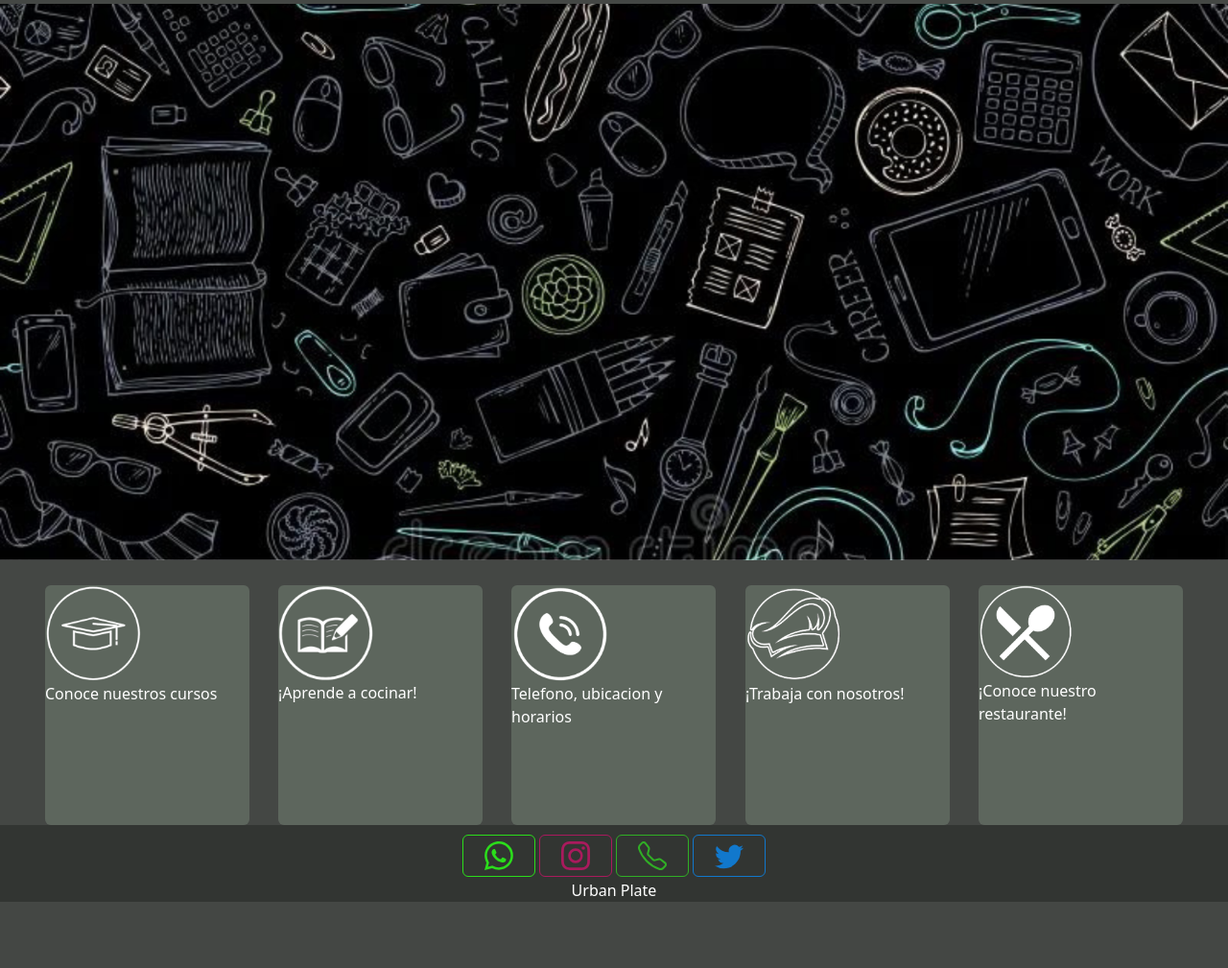
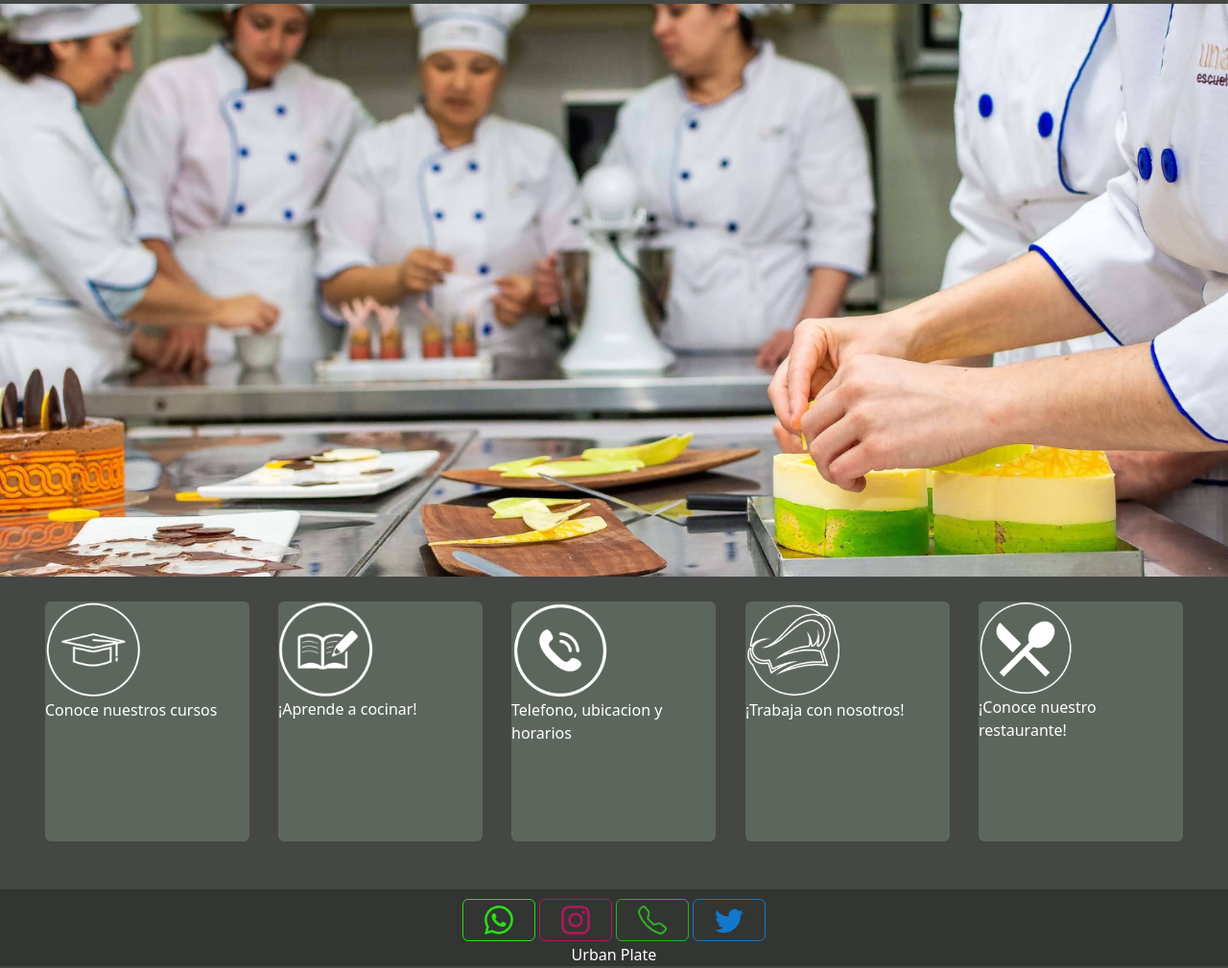
Before and after one commit to Sofia-Suarez/Desarrolo-web, a website: page pages/cursos.html in a window 1280 px wide. Shown: the part 108-1117 px from the top of the page at 96% size. Before the commit the page ends 1050 px from the top, so only its background shows below. Drawn offline with nearby package versions, Linux system fonts and the light colour scheme.

Commit message:
Cambio de imagenes iniciales en pages restaurante,cursos y recetas

```diff
--- a/pages/cursos.html
+++ b/pages/cursos.html
@@ -50,7 +50,7 @@
   <main>
       <div class="">
           <img class="fotoinicial"
-          src="../assets/images/educacion.png"
+          src="../assets/images/foto incial cursos.png"
           alt="Foto de restaurante">
       </div>
       <div>
--- a/scss/secciones/footer.scss
+++ b/scss/secciones/footer.scss
@@ -5,6 +5,7 @@
 .footer {
     background-color: $color-footer;
     padding-top: 10px;
+    margin-top: 50px;
 }
 .textofooter{
     color: white;
```
Also changed, not shown: pages/Recetas.html (+1 -1 lines), pages/restaurante.html (+1 -1 lines), assets/images/IMG-7249.jpg (deleted), assets/images/educacion.png (deleted), assets/images/foto incial cursos.png (added), assets/images/foto incial restaurante.png (deleted), css/estilo.css, 4 other files.
